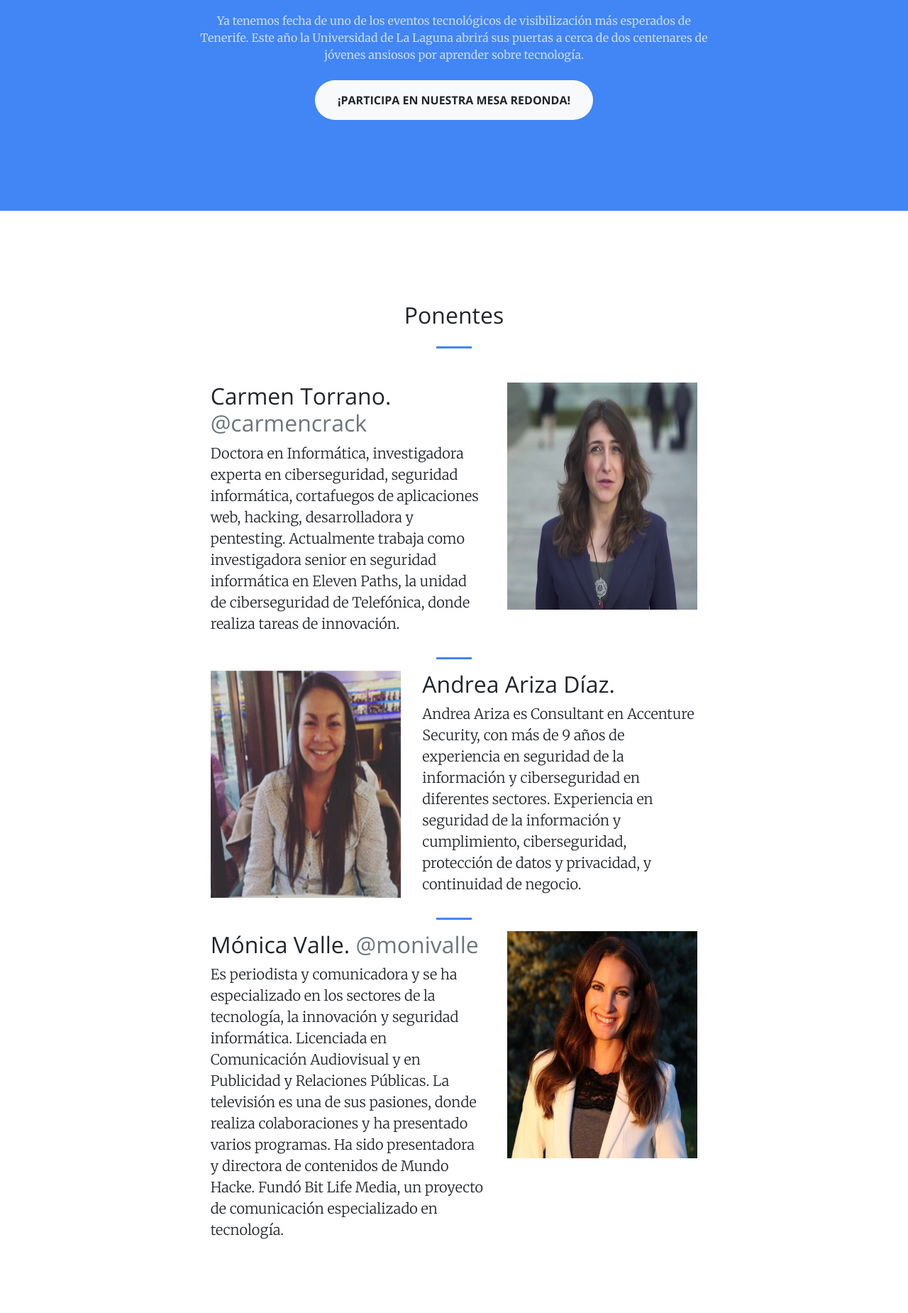
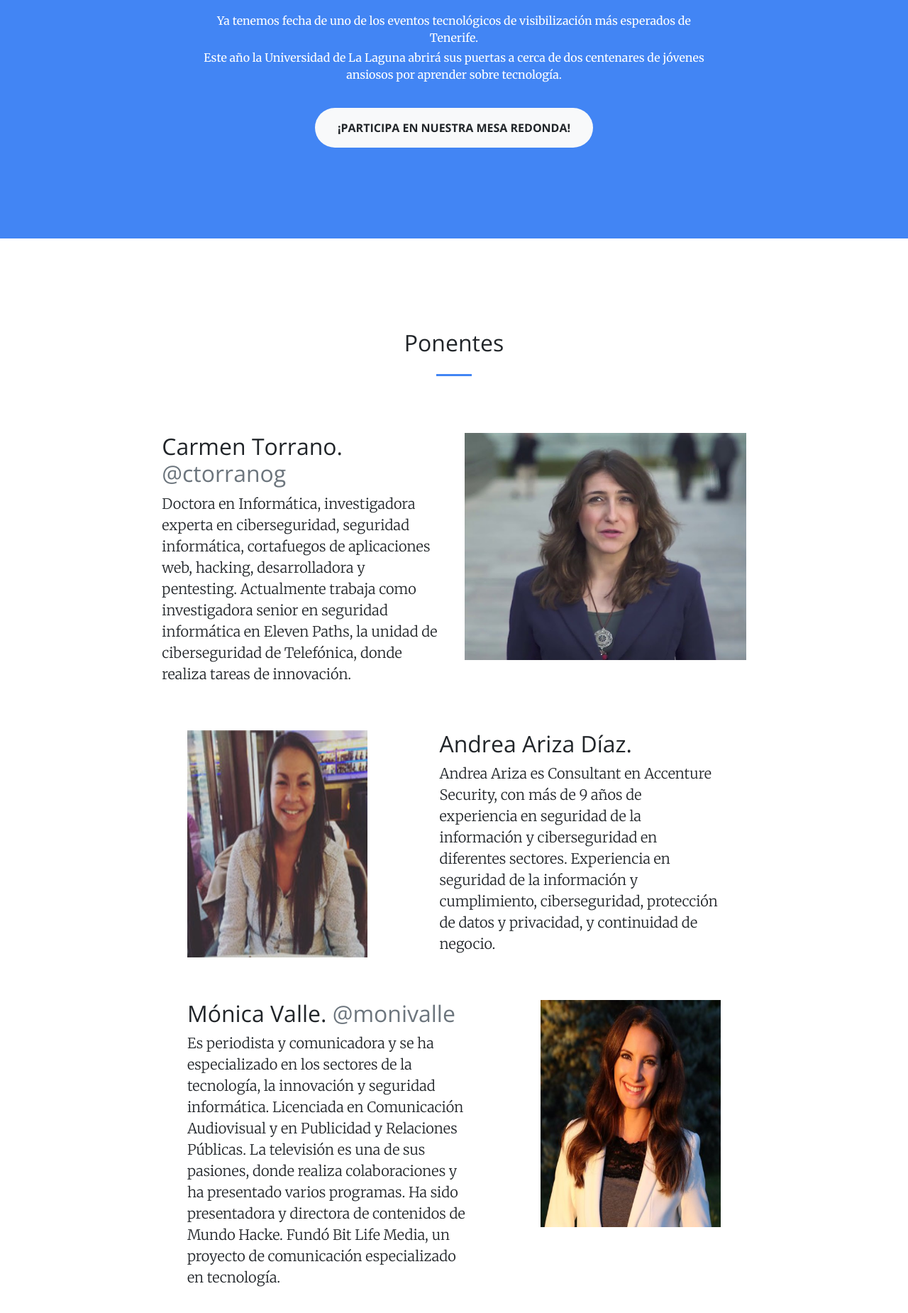
Before and after one commit to alelit4/WTM-Tenerife-2019, a plain HTML site: page index.html in a window 1280 px wide. Shown: the part 1000-2850 px from the top of the page at 71% size. Drawn offline with nearby package versions, Linux system fonts and the light colour scheme; animation ran at ten frames a second.

Commit message:
some mod in names

```diff
--- a/index.html
+++ b/index.html
@@ -85,9 +85,10 @@
     <header class="masthead text-center text-white d-flex">
       <div class="container my-auto">
         <div class="row">
-          <div class="col-lg-8 mx-auto">
+          <div class="col-lg-8 col-md-8 mx-auto text-center">
             <img class="img-fluid" src="img/WTM_19.png" alt="">
-          </div>
+
+              </div>
         </div>
         <div class="row">
           <div class="col-lg-10 mx-auto">
@@ -96,9 +97,9 @@
             </h1>
           </div>
           <div class="col-lg-8 mx-auto">
-            <p class="mb-5"> 15 de Marzo de 2019 </p>
-            <p> Escuela Superior de Ingeniería y Tecnología Universidad de la Laguna</p>
-         <!--   <a class="btn btn-primary btn-xl js-scroll-trigger" href="#about">Find Out More</a> -->
+                <p class="mb-5"> 15 de Marzo de 2019 </p>
+                <p> Escuela Superior de Ingeniería y Tecnología Universidad de la Laguna</p>
+               <!--   <a class="btn btn-primary btn-xl js-scroll-trigger" href="#about">Find Out More</a> -->
           </div>
         </div>
       </div>
@@ -110,9 +111,18 @@
           <div class="col-lg-8 mx-auto text-center">
             <h2 class="section-heading text-white">#WTMTenerife2019</h2>
             <hr class="light my-4">
-            <p class="text-faded mb-4">Ya tenemos fecha de uno de los eventos tecnológicos de visibilización más esperados de Tenerife.
-              Este año la Universidad de La Laguna abrirá sus puertas a cerca de dos centenares de jóvenes ansiosos por aprender sobre tecnología.
+          </div>
+        </div>
+        <div class="row">
+          <div class="col-lg-8 mx-auto text-center">
+            <p class="mb-1 text-white">
+              Ya tenemos fecha de uno de los eventos tecnológicos de visibilización más esperados de Tenerife.
+            </p>
+            <p class="mb-1 text-white">
+              Este año la Universidad de La Laguna abrirá sus puertas a cerca de dos centenares de jóvenes
+              ansiosos por aprender sobre tecnología.
               </p>
+              <hr>
             <a class="btn btn-light btn-xl js-scroll-trigger" href="https://www.meetup.com/es-ES/GDG-Tenerife/events/258587294/">¡Participa en nuestra mesa redonda!</a>
           </div>
         </div>
@@ -131,45 +141,42 @@
       </div>
 
       <div clas="container">
-        <div class="row col-lg-7 mx-auto">
-          <div class="col-lg-7">
-            <h2 class="featurette-heading sr-icon-1 ">Carmen Torrano. <span class="text-muted">@carmencrack</span></h2>
+        <div class="row col-xl-8 col-lg-10 col-md-12 mx-auto mt-3" style=" padding: 1rem 0 !important; ">
+          <div class="col-xl-6 col-lg-6 col-md-6  mx-auto">
+            <h2 class="featurette-heading sr-icon-1 ">Carmen Torrano. <span class="text-muted">@ctorranog</span></h2>
             <p class="lead sr-icon-1">Doctora en Informática, investigadora experta en ciberseguridad, seguridad informática, cortafuegos de aplicaciones web,
             hacking, desarrolladora y pentesting. Actualmente trabaja como investigadora senior en seguridad informática en Eleven
             Paths, la unidad de ciberseguridad de Telefónica, donde realiza tareas de innovación.</p>
           </div>
-          <div class="col-md-5">
+          <div class="col-xl-6 col-lg-4 col-md-6  mx-auto">
             <img class="featurette-image img-fluid mx-auto sr-icon-1" data-src="holder.js/500x500/auto" alt="500x500"
               style="width: 400px; height: 320px;"
               src="img/ponentes/CarmenTorrano.png"
               data-holder-rendered="true">
           </div>
         </div>
-        <hr>
-        <div class="row col-lg-7 mx-auto">
-          <div class="col-md-5">
+        <div class="row col-xl-8 col-lg-10 col-md-12 mx-auto mt-3" style=" padding: 1rem 0 !important; ">
+          <div class="col-lg-4 col-md-6  mx-auto">
             <img class="featurette-image img-fluid mx-auto sr-icon-2" data-src="holder.js/500x500/auto" alt="500x500"
               style="width: 380px; height: 320px;" src="img/ponentes/AndreaArizaDiaz.jpg" data-holder-rendered="true">
           </div>
-          <div class="col-lg-7">
+          <div class="col-lg-6 col-md-6  mx-auto">
             <h2 class="featurette-heading sr-icon-2 ">Andrea Ariza Díaz. <span class="text-muted"></span></h2>
             <p class="lead sr-icon-2">Andrea Ariza es Consultant en Accenture Security, con más de 9 años de experiencia en seguridad de la información y
             ciberseguridad en diferentes sectores. Experiencia en seguridad de la información y cumplimiento, ciberseguridad, protección de datos y privacidad, y
             continuidad de negocio. </p>
             </div>
         </div>
-        <hr>
 
-        <div class="row col-lg-7 mx-auto">
-          <div class="col-lg-7">
+        <div class="row col-xl-8 col-lg-10 col-md-12 mx-auto mt-3" style=" padding: 1rem 0 !important; ">
+          <div class="col-lg-6 col-md-6  mx-auto">
             <h2 class="featurette-heading sr-icon-3 ">Mónica Valle. <span class="text-muted">@monivalle</span></h2>
             <p class="lead sr-icon-3">Es periodista y comunicadora y se ha especializado en los sectores de la tecnología, la innovación y seguridad
             informática. Licenciada en Comunicación Audiovisual y en Publicidad y Relaciones Públicas. La televisión es una de sus pasiones, donde realiza colaboraciones y ha presentado varios programas. Ha sido
             presentadora y directora de contenidos de Mundo Hacke. Fundó Bit Life Media, un proyecto de comunicación especializado en tecnología.
-
           </p>
           </div>
-          <div class="col-md-5">
+          <div class="col-lg-4 col-md-6  mx-auto">
             <img class="featurette-image img-fluid mx-auto sr-icon-3" data-src="holder.js/500x500/auto" alt="500x500"
               style="width: 380px; height: 320px;" src="img/ponentes/MonicaValle.jpg" data-holder-rendered="true">
           </div>
@@ -399,32 +406,33 @@
         </div>
         <div class="container">
             <div class="row">
-                <div class="col-lg-3 mx-auto col-md-3">
+                <div class="col-lg-4 mx-auto col-md-4">
                   <div class="service-box mt-3 mx-auto">
                     <img class="img-fluid" src="img/patrocinio/cienciaull.png" alt="">
                   </div>
                 </div>
-                <div class="col-lg-3 mx-auto col-md-3 ">
+                <div class="col-lg-4 mx-auto col-md-4 ">
                   <div class="service-box mt-3 mx-auto">
                     <img class="img-fluid" src="img/patrocinio/cryptullnew.png" alt="">
                   </div>
                 </div>
-                <div class="col-lg-3 mx-auto col-md-3 text-center">
+                <div class="col-lg-4 mx-auto col-md-4">
                   <div class="service-box mt-1 mx-auto">
-                    <img class="img-fluid" src="img/patrocinio/ull.png" alt="">
+                    <img class="img-fluid" src="img/patrocinio/gdgtenerife.png" alt="">
                   </div>
                 </div>
-                <div class="col-lg-3 mx-auto col-md-3">
-                  <div class="service-box mt-3 mx-auto">
-                    <img class="img-fluid" src="img/patrocinio/fgull.png" alt="">
-                  </div>
-                </div>
+
             </div>
 
             <div class="row">
                 <div class="col-lg-6 mx-auto col-md-6 ">
+                  <div class="service-box  mx-auto">
+                    <img class="img-fluid" src="img/patrocinio/ull.png" alt="">
+                  </div>
+                </div>
+                <div class="col-lg-6 mx-auto col-md-6">
                   <div class="service-box mt-3 mx-auto">
-                    <img class="img-fluid" src="img/patrocinio/gdgtenerife.png" alt="">
+                    <img class="img-fluid" src="img/patrocinio/fgull.png" alt="">
                   </div>
                 </div>
               </div>
@@ -440,14 +448,15 @@
               <div class="container">
                 <div class="row">
 
+
+                  <div class="col-lg-3 mx-auto col-md-3">
+                    <div class="service-box  mx-auto">
+                      <img class="img-fluid" src="img/patrocinio/HACKRON.png" alt="">
+                    </div>
+                  </div>
                   <div class="col col-lg-5 mx-auto col-md-5 ">
                     <div class="service-box mt-3 mx-auto">
                       <img class="img-fluid" src="img/patrocinio/google.png" alt="">
-                    </div>
-                  </div>
-                  <div class="col-lg-3 mx-auto col-md-3">
-                    <div class="service-box  mx-auto">
-                      <img class="img-fluid" src="img/patrocinio/HACKRON.png" alt="">
                     </div>
                   </div>
                   <div class="col-lg-3 mx-auto col-md-3 ">
```
